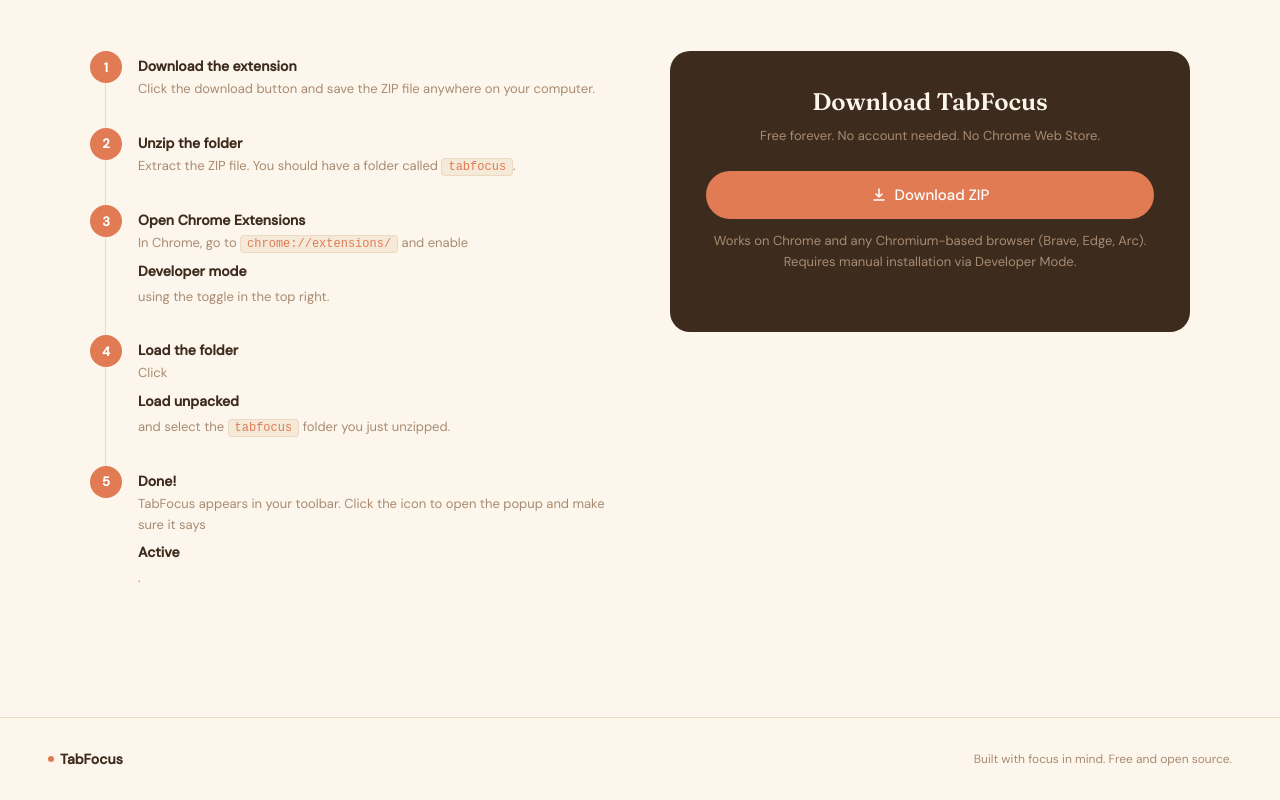
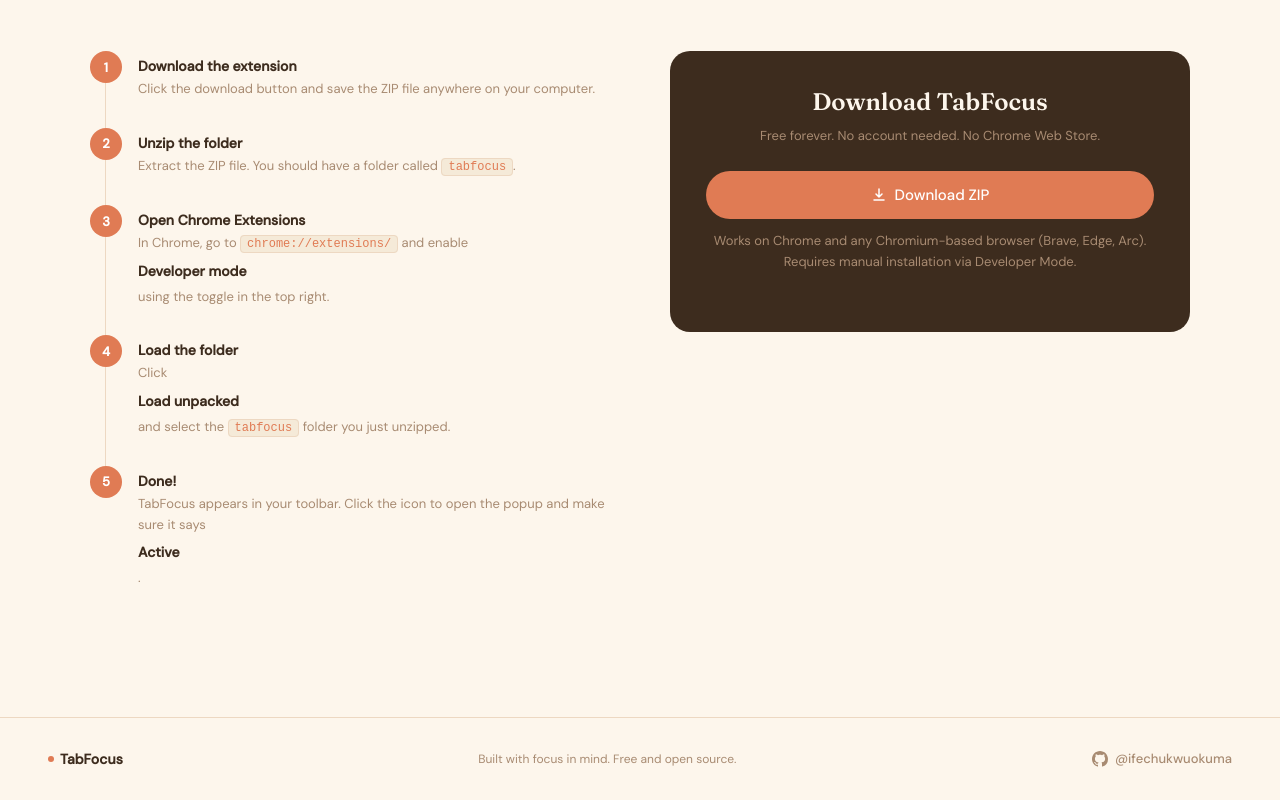
Before and after one commit to ifechukwuokuma/tabfocus, a plain HTML site: page index.html in a window 1280 px wide. Shown: the part 2372-3172 px from the top of the page. Drawn offline with Linux system fonts and the light colour scheme.

```diff
--- a/index.html
+++ b/index.html
@@ -248,14 +248,21 @@
     </div>
   </section>
 
-  <!-- FOOTER -->
+    <!-- FOOTER -->
   <footer>
     <div class="footer-logo">
       <div class="footer-dot"></div>
       TabFocus
     </div>
     <div class="footer-text">Built with focus in mind. Free and open source.</div>
+    <a href="https://github.com/ifechukwuokuma" target="_blank" style="display:flex; align-items:center; gap:7px; text-decoration:none; color:var(--brown-light); font-size:13px; font-weight:500; transition:color 0.2s;" onmouseover="this.style.color='var(--brown)'" onmouseout="this.style.color='var(--brown-light)'">
+      <svg width="16" height="16" viewBox="0 0 24 24" fill="currentColor" xmlns="http://www.w3.org/2000/svg">
+        <path d="M12 0C5.37 0 0 5.37 0 12c0 5.31 3.435 9.795 8.205 11.385.6.105.825-.255.825-.57 0-.285-.015-1.23-.015-2.235-3.015.555-3.795-.735-4.035-1.41-.135-.345-.72-1.41-1.23-1.695-.42-.225-1.02-.78-.015-.795.945-.015 1.62.87 1.845 1.23 1.08 1.815 2.805 1.305 3.495.99.105-.78.42-1.305.765-1.605-2.67-.3-5.46-1.335-5.46-5.925 0-1.305.465-2.385 1.23-3.225-.12-.3-.54-1.53.12-3.18 0 0 1.005-.315 3.3 1.23.96-.27 1.98-.405 3-.405s2.04.135 3 .405c2.295-1.56 3.3-1.23 3.3-1.23.66 1.65.24 2.88.12 3.18.765.84 1.23 1.905 1.23 3.225 0 4.605-2.805 5.625-5.475 5.925.435.375.81 1.095.81 2.22 0 1.605-.015 2.895-.015 3.3 0 .315.225.69.825.57A12.02 12.02 0 0024 12c0-6.63-5.37-12-12-12z"/>
+      </svg>
+      @ifechukwuokuma
+    </a>
   </footer>
+
 
   <script>
     const observer = new IntersectionObserver((entries) => {
```
Also changed, not shown: asset/tabfocus-demo.jpg (added).
